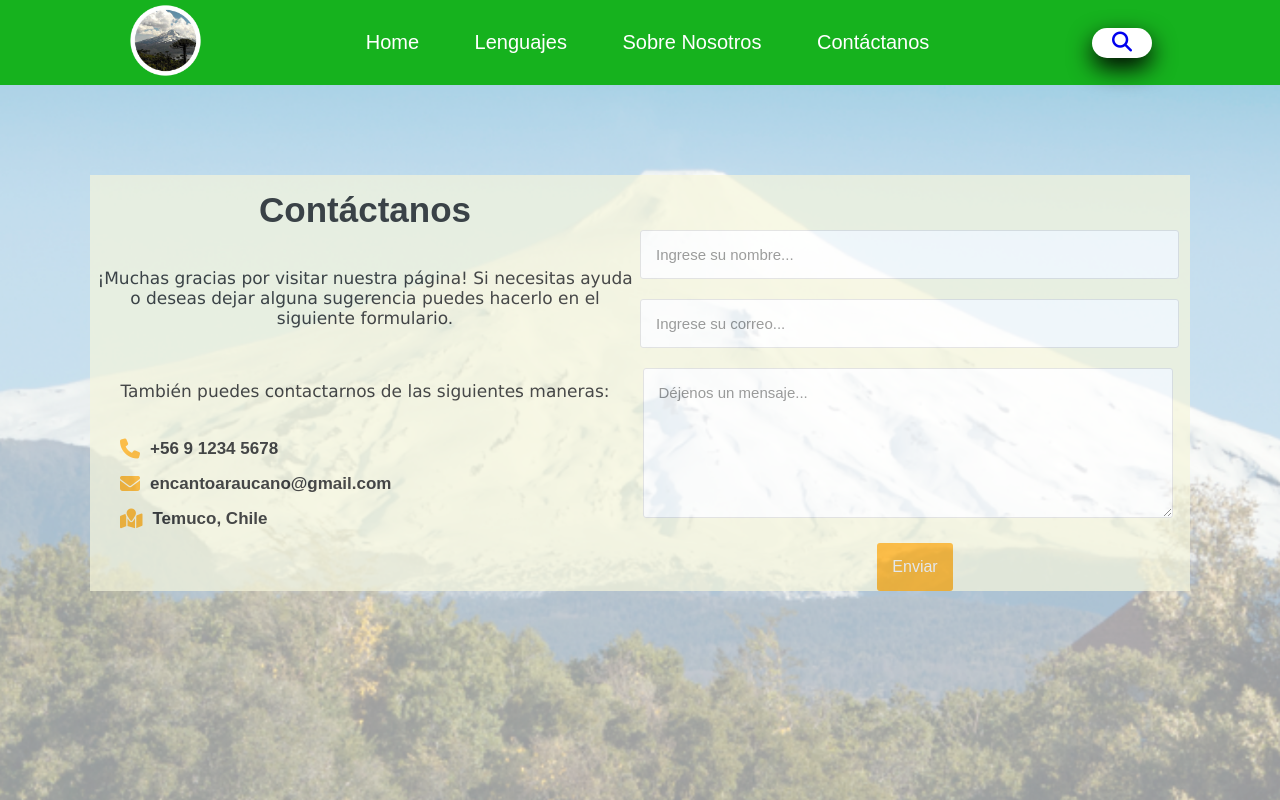
After one commit to VicenteAZB/Encanto-Araucano, a PHP site: page /contacto.html in a window 1280 px wide. The commit adds this page. Run offline with PHP 8.4, Linux system fonts and the light colour scheme; some libraries are stand-ins or nearby versions.

Commit message:
Agregando formulario de contacto (contacto.html) con sus estilos en style.css

```diff
--- a/Encanto Araucano.html
+++ b/Encanto Araucano.html
@@ -15,7 +15,7 @@
         </div>
         <nav>
             <ul>
-                <li><a href="#">Home </a></li>
+                <li><a href="Encanto Araucano.html">Home </a></li>
                 <li>
                  <a href="#">Lenguajes</a>
                  <ul class="dropdown">
@@ -26,7 +26,7 @@
                  </ul>
                 </li>
                 <li><a href="#">Sobre Nosotros</a></li>
-                <li><a href="#">Contactanos </a></li>
+                <li><a href="contacto.html">Contáctanos </a></li>
             </ul>
         </nav>
         <div class="box">
--- /dev/null
+++ b/contacto.html
@@ -0,0 +1,60 @@
+<!DOCTYPE html>
+<html lang="en">
+<head>
+    <meta charset="UTF-8">
+    <meta name="viewport" content="width=device-width, initial-scale=1.0">
+    <title>Formulario de contacto</title>
+    <link rel="stylesheet" href="style.css">
+    <script src="https://kit.fontawesome.com/33436ff3e2.js" crossorigin="anonymous"></script>
+    <script src="script.js"></script>
+</head>
+<body>
+    <header class="header">
+        <div class="logo">
+            <img src="./Imagenes/logo 2.png" alt="logo">
+        </div>
+        <nav>
+            <ul>
+                <li><a href="Encanto Araucano.html">Home </a></li>
+                <li>
+                 <a href="#">Lenguajes</a>
+                 <ul class="dropdown">
+                    <li><a href="#">HTML</a></li>
+                    <li><a href="#">CSS</a></li>
+                    <li><a href="#">JavaScript</a></li>
+                    <li><a href="#">PHP</a></li>
+                 </ul>
+                </li>
+                <li><a href="#">Sobre Nosotros</a></li>
+                <li><a href="contacto.html">Contáctanos </a></li>
+            </ul>
+        </nav>
+        <div class="box">
+            <input type="text" placeholder="Search..">
+            <a href="#">
+                <i class="fas fa-search"></i>
+            </a>
+            <!-- <img src="https://cdn-icons-png.flaticon.com/512/25/25313.png" alt="lupa"> -->
+       </div>
+
+    </header>
+
+    <div class="container-contacto">
+        <div class="info">
+            <h2>Contáctanos</h2><br>
+            <p>¡Muchas gracias por visitar nuestra página! Si necesitas ayuda o deseas dejar alguna sugerencia puedes hacerlo en el siguiente formulario.</p><br>
+            <p>También puedes contactarnos de las siguientes maneras: </p><br>
+            <a href="#"><i class="fa-solid fa-phone"></i></i>+56 9 1234 5678</a>
+            <a href="#"><i class="fa fa-envelope"></i>encantoaraucano@gmail.com</a>
+            <a href="#"><i class="fa fa-map-marked"></i>Temuco, Chile</a>
+        </div>
+        <form action="#" autocomplete="off" id="formulario">
+            <input type="text" name="nombre" class="campo" placeholder="Ingrese su nombre...">
+            <input type="email" name="correo" class="campo" placeholder="Ingrese su correo...">
+            <textarea name="mensaje" id="" cols="30" rows="10" placeholder="Déjenos un mensaje..."></textarea>
+            <input type="submit" name="enviar" value="Enviar" id="btn-enviar">
+        </form>
+    </div>
+
+</body>
+</html>
--- a/script.js
+++ b/script.js
@@ -0,0 +1,14 @@
+document.addEventListener("DOMContentLoaded", function () {
+    const formulario = document.getElementById("formulario");
+
+    formulario.addEventListener("submit", function (event) {
+        const nombre = formulario.querySelector('[name="nombre"]');
+        const correo = formulario.querySelector('[name="correo"]');
+        const mensaje = formulario.querySelector('[name="mensaje"]');
+
+        if (!nombre.value || !correo.value || !mensaje.value) {
+            event.preventDefault(); // Evita que el formulario se envíe
+            alert("Por favor, complete todos los campos.");
+        }
+    });
+});
--- a/style.css
+++ b/style.css
@@ -215,3 +215,93 @@ p{
     font-family: 'Lucida Sans';
 
 }
+
+                        /* Formulario de contacto */
+
+.container-contacto{
+    width: 100%;
+    max-width: 1100px;
+    margin: auto;
+    display: grid;
+    grid-template-columns: repeat(2,1fr);
+    margin-top: 90px;
+    background-color: beige;
+    opacity: 0.7;
+}
+
+.container-contacto h2{
+    margin-top: 15px;
+    font-size: 35px;
+    text-align: center;
+}
+
+/* .info{
+    margin: 0;
+    padding: 0;
+    display: flex;
+    flex-direction: column;
+    align-items: flex-start;
+
+} */
+
+.container-contacto p{
+    font-size: 17px;
+    margin-top: 15px;
+    margin-bottom: 15px;
+}
+
+.container-contacto a{
+    font-size: 17px;
+    display: flex;
+    align-items: center;
+    text-decoration: none;
+    width: 100%;
+    margin-bottom: 15px;
+    color: #000000;
+    font-weight: 700;
+    /* text-align: left; */
+    padding-left: 30px;
+}
+
+.container-contacto a i{
+    color: orange;
+    margin-right: 10px;
+}
+
+.container-contacto form .campo, textarea{
+    width: 98%;
+    padding: 15px 15px ;
+    font-size: 15px;
+    border: 1px solid #dbdbdb;
+    margin-bottom: 20px;
+    margin-right: 15px;
+    border-radius: 3px;
+    outline: 0px;
+}
+
+.container-contacto form textarea{
+    max-width: 530px;
+    min-width: 530px;
+    min-height: 140px;
+    max-height: 150px;
+}
+
+#btn-enviar{
+    padding: 15px;
+    font-size: 16px;
+    border: none;
+    outline: 0px;
+    background: orange;
+    color: whitesmoke;
+    border-radius: 3px;
+    cursor: pointer;
+    transition: all 300ms ease;
+}
+
+#btn-enviar:hover{
+    background: #e39403;
+}
+
+#formulario{
+    padding-top: 10%;
+}
```
